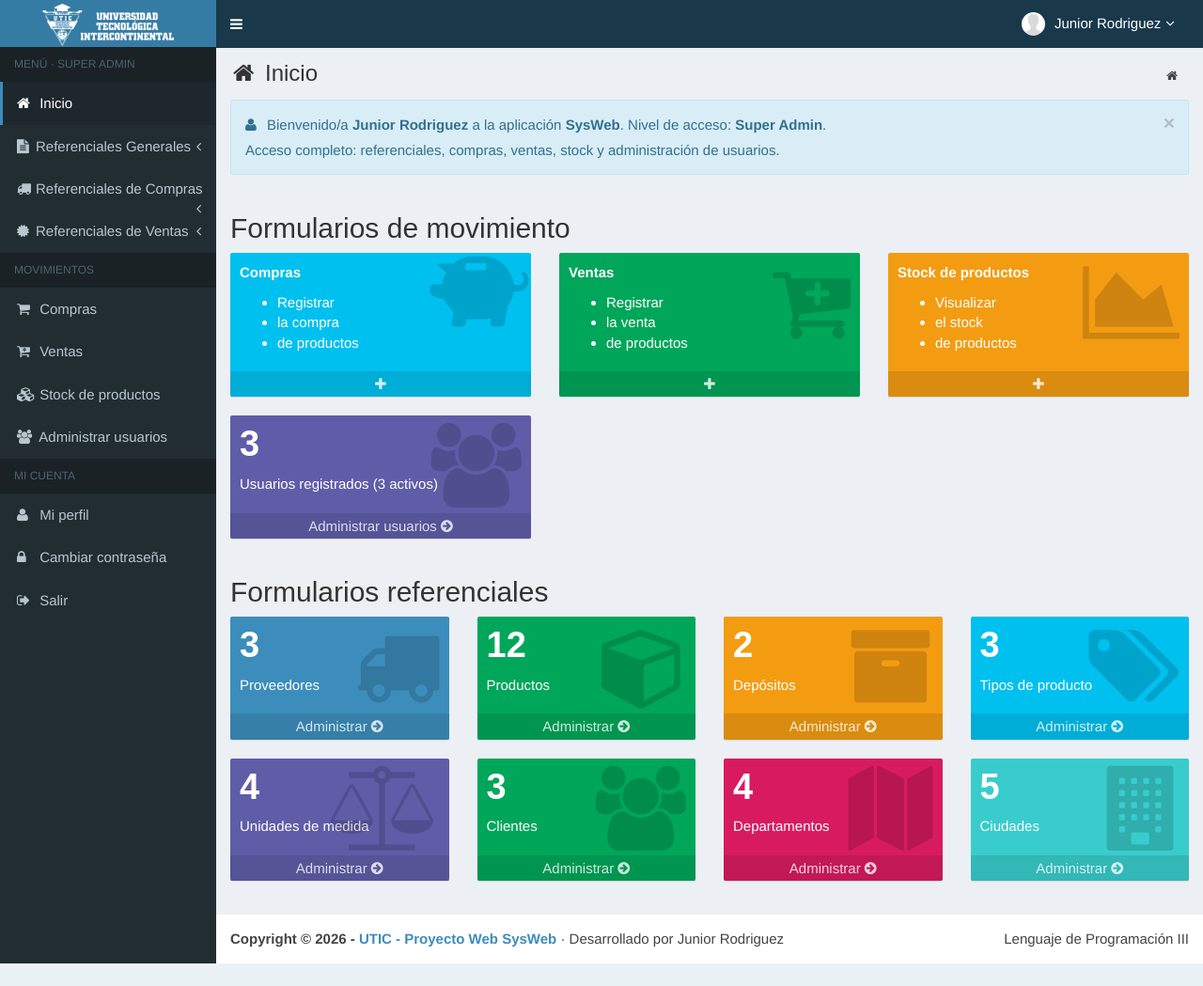
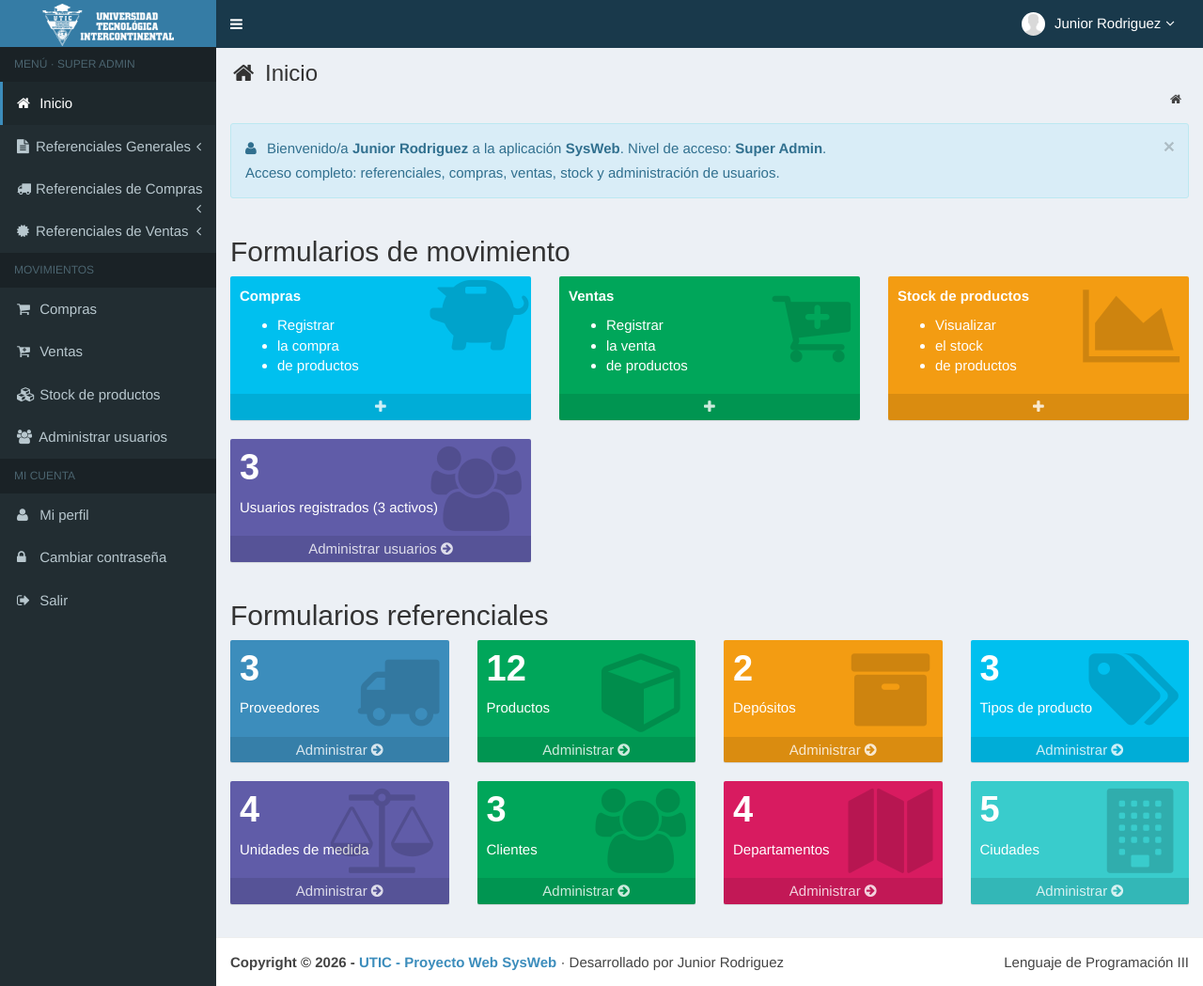
Before and after one commit to JuniorRodriguezData/sysweb, a PHP site: page /main.php in a window 1280 px wide. Shown: the whole page at 94% size. Before the commit the page ends 1025 px from the top, so only its background shows below. Run offline with PHP 8.4, Linux system fonts and the light colour scheme; a user stored in the database is signed in; data comes from the database, SQL or seed files in the repository; some web fonts are replaced.

Commit message:
SysWeb: la ruta (breadcrumb) ya no tapa los botones Agregar e Imprimir
Co-Authored-By: Claude Opus 5.5 <noreply@anthropic.com>

```diff
--- a/main.php
+++ b/main.php
@@ -37,6 +37,9 @@ $module = $_GET["module"] ?? "start";
       /* style.css aclara los fondos verde/rojo; en las etiquetas de estado se necesita contraste */
       .label.label-success { background-color: #00a65a !important; color: #fff; }
       .label.label-danger  { background-color: #dd4b39 !important; color: #fff; }
+      /* La ruta (breadcrumb) va debajo del título para no tapar los botones Agregar / Imprimir */
+      .content-header { overflow: hidden; }
+      .content-header > .breadcrumb { position: static; float: right; margin: 6px 0 0; padding: 0; background: transparent; }
     </style>
 
     <script>
```
